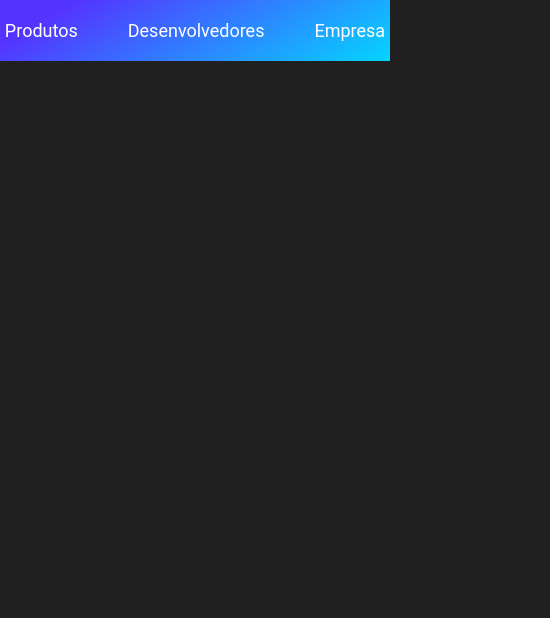
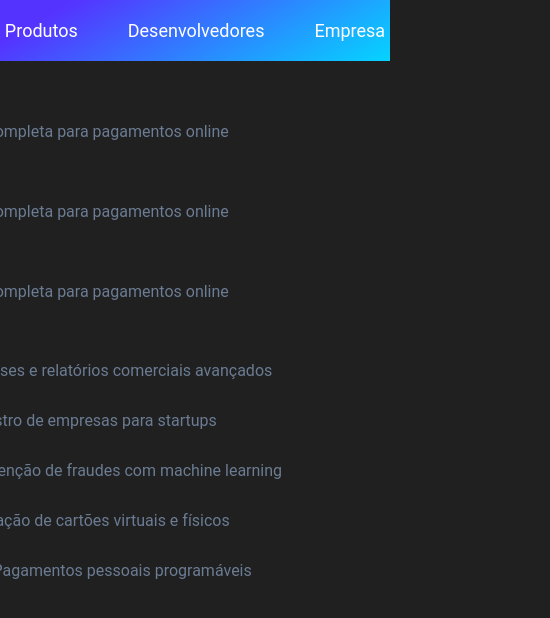
Before and after one commit to fdAssis/reactjs-animation-menu, a React (Create React App) app: page / in a window 390 px wide. Shown: the top 618 px of the page, 550 px wide, since content can reach past the window. Built offline with nearby package versions, Linux system fonts and the light colour scheme.

Commit message:
Dropdown/Root

```diff
--- /dev/null
+++ b/src/components/Dropdown/Root.js
@@ -0,0 +1,158 @@
+import React, { useContext, useMemo, useState, useEffect } from 'react';
+import { motion } from 'framer-motion';
+
+import { Context } from './Provider';
+import { DropdownSection } from './Section';
+
+const refDuration = 0.22;
+
+export function DropdownRoot() {
+  const { options, cachedId, getOptionById, targetId } = useContext(Context);
+
+  const cachedOption = useMemo(() => getOptionById(cachedId), [
+    cachedId,
+    getOptionById,
+  ]);
+
+  let [width, height, x] = [0, 0, 0];
+
+  if (cachedOption) {
+    const { optionCenterX, contentDimensions } = cachedOption;
+
+    width = contentDimensions?.width;
+    height = contentDimensions?.height;
+    x = optionCenterX - width / 2;
+  }
+
+  const [hovering, setHovering] = useState(false);
+
+  const isActive = targetId !== null || hovering;
+
+  /** First interaction */
+  const [hasInteracted, setHasInteracted] = useState(false);
+  const isFirstInteraction = isActive && !hasInteracted;
+
+  if (isFirstInteraction) {
+    setTimeout(() => {
+      if (!hasInteracted) setHasInteracted(true);
+    }, 15);
+  }
+
+  /** Active timeout */
+  useEffect(() => {
+    if (isActive) return;
+
+    let timeout = setTimeout(
+      () => setHasInteracted(false),
+      refDuration * 1000 * 0.9
+    );
+
+    return () => clearTimeout(timeout);
+  }, [isActive]);
+
+  return (
+    <div style={{ perspective: 2000 }}>
+      <motion.div
+        className="dropdown-root"
+        animate={{
+          opacity: isActive ? 1 : 0,
+          rotateX: isActive ? 0 : -15,
+        }}
+        transition={{
+          opacity: { duration: refDuration, delay: 0.05 },
+          rotateX: { duration: refDuration, delay: 0.05 },
+        }}
+      >
+        <motion.div
+          className="dropdown-container"
+          animate={{
+            x,
+            width,
+            height,
+            pointerEvents: isActive ? 'unset' : 'none',
+          }}
+          transition={{
+            ease: 'easeOut',
+            x: isFirstInteraction ? { duration: 0 } : refDuration,
+            width: { duration: isFirstInteraction ? 0 : refDuration * 0.93 },
+            height: { duration: isFirstInteraction ? 0 : refDuration * 0.93 },
+            // Bug fix
+            pointerEvents: { delay: 0.05 },
+          }}
+          onHoverStart={() => setHovering(true)}
+          onHoverEnd={() => setHovering(false)}
+        >
+          <DropdownBackground />
+
+          <motion.div
+            animate={{
+              x: -x,
+            }}
+            transition={{
+              x: isFirstInteraction ? { duration: 0 } : undefined,
+            }}
+          >
+            {options.map((item) => (
+              <DropdownSection key={item.id} option={item} />
+            ))}
+          </motion.div>
+        </motion.div>
+
+        <DropdownArrow isFirstInteraction={isFirstInteraction} />
+      </motion.div>
+    </div>
+  );
+}
+
+function DropdownArrow({ isFirstInteraction }) {
+  const { cachedId, getOptionById } = useContext(Context);
+
+  const cachedOption = useMemo(() => getOptionById(cachedId), [
+    cachedId,
+    getOptionById,
+  ]);
+
+  const x = cachedOption ? cachedOption.optionCenterX : 0;
+
+  return (
+    <motion.div
+      className="dropdown-arrow"
+      initial={{
+        opacity: 0,
+      }}
+      animate={{
+        x,
+        pointerEvents: 'none',
+        opacity: x > 0 ? 1 : 0,
+      }}
+      transition={{
+        ease: 'easeOut',
+        x: { duration: isFirstInteraction ? 0 : refDuration },
+      }}
+    />
+  );
+}
+
+export function DropdownBackground() {
+  const { cachedId, getOptionById } = useContext(Context);
+
+  const cachedOption = useMemo(() => getOptionById(cachedId), [
+    cachedId,
+    getOptionById,
+  ]);
+
+  const backgroundHeight = cachedOption?.backgroundHeight || 0;
+
+  return (
+    <motion.div
+      className="dropdown-background"
+      animate={{
+        height: backgroundHeight,
+      }}
+      transition={{
+        ease: 'easeOut',
+        duration: refDuration,
+      }}
+    />
+  );
+}
--- /dev/null
+++ b/src/components/Dropdown/Section.js
@@ -0,0 +1,35 @@
+import React, { useContext } from 'react';
+import { motion } from 'framer-motion';
+
+import { Context } from './Provider';
+
+export function DropdownSection({ option }) {
+  const { cachedId } = useContext(Context);
+
+  const { id, optionCenterX, contentDimensions } = option;
+
+  const contentWidth = contentDimensions?.width || 0;
+  const x = optionCenterX - contentWidth / 2;
+
+  const isActive = cachedId === id;
+
+  return (
+    <motion.div
+      className="dropdown-section"
+      initial={{
+        x,
+      }}
+      animate={{
+        x,
+        opacity: isActive ? 1 : 0,
+        pointerEvents: isActive ? 'unset' : 'none',
+      }}
+      transition={{
+        ease: 'easeOut',
+        opacity: { duration: 0.2 },
+      }}
+    >
+      <option.WrappedContent />
+    </motion.div>
+  );
+}
--- a/src/components/Dropdown/index.js
+++ b/src/components/Dropdown/index.js
@@ -1,2 +1,3 @@
 export {DropdownOption} from './options'
 export {DropdownProvider} from './Provider'
+export {DropdownRoot} from './Root';
--- a/src/components/Dropdown/options.js
+++ b/src/components/Dropdown/options.js
@@ -64,12 +64,28 @@ export function DropdownOption({ name, content: Content, backgroundHeight }) {
         backgroundHeight
     ]);
 
+    useEffect(() => deleteOptionById(id), [deleteOptionById, id]);
 
+    const handleOpen = () => setTargetId(id);
+    const handleClose = () => setTargetId(null);
+    const handleTouch = () => (window.isMobile = true);
+
+    const handleClick = (e) => {
+      e.preventDefault();
+
+      return targetId === id ? handleClose() : handleOpen();
+    };
 
     return (
         <motion.button
-            className='dropdown-option'
+            className="dropdown-option"
             ref={optionHook}
+            onMouseDown={handleClick}
+            onHoverStart={() => !window.isMobile && handleOpen()}
+            onHoverEnd={() => !window.isMobile && handleClose()}
+            onTouchStart={handleTouch}
+            onFocus={handleOpen}
+            onBlur={handleClose}
         >
 
             {name}
--- a/src/components/Navbar/index.js
+++ b/src/components/Navbar/index.js
@@ -1,8 +1,8 @@
 import React from "react";
 
-import { DropdownOption, DropdownProvider } from '../Dropdown'
+import { DropdownOption, DropdownProvider, DropdownRoot } from '../Dropdown'
 import { Container, DropdownStyles } from './styles';
-import { Products, Developers, Company } from '../../Content';
+import { Products, Developers, Company } from '../../components/Content';
 
 function Navbar() {
     return (
@@ -30,6 +30,7 @@ function Navbar() {
                         </li>
                     </ul>
                 </Container>
+                <DropdownRoot />
             </DropdownStyles>
         </DropdownProvider>
     )
```
Also changed, not shown: src/components/Content/Company.js (renamed from src/Content/Company.js), src/components/Content/Developers.js (renamed from src/Content/Developers.js), src/components/Content/Products.js (renamed from src/Content/Products.js), src/components/Content/index.js (renamed from src/Content/index.js), src/components/Content/styles.js (renamed from src/Content/styles.js).
